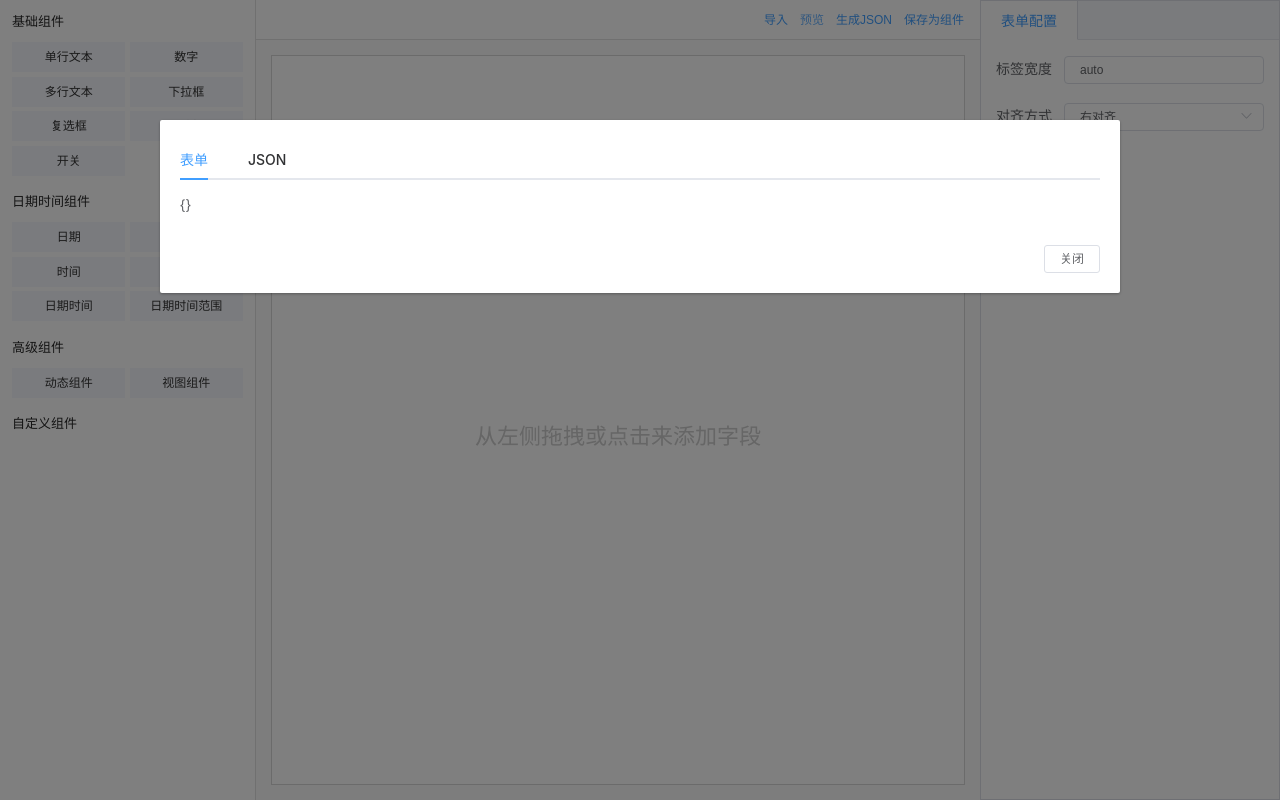
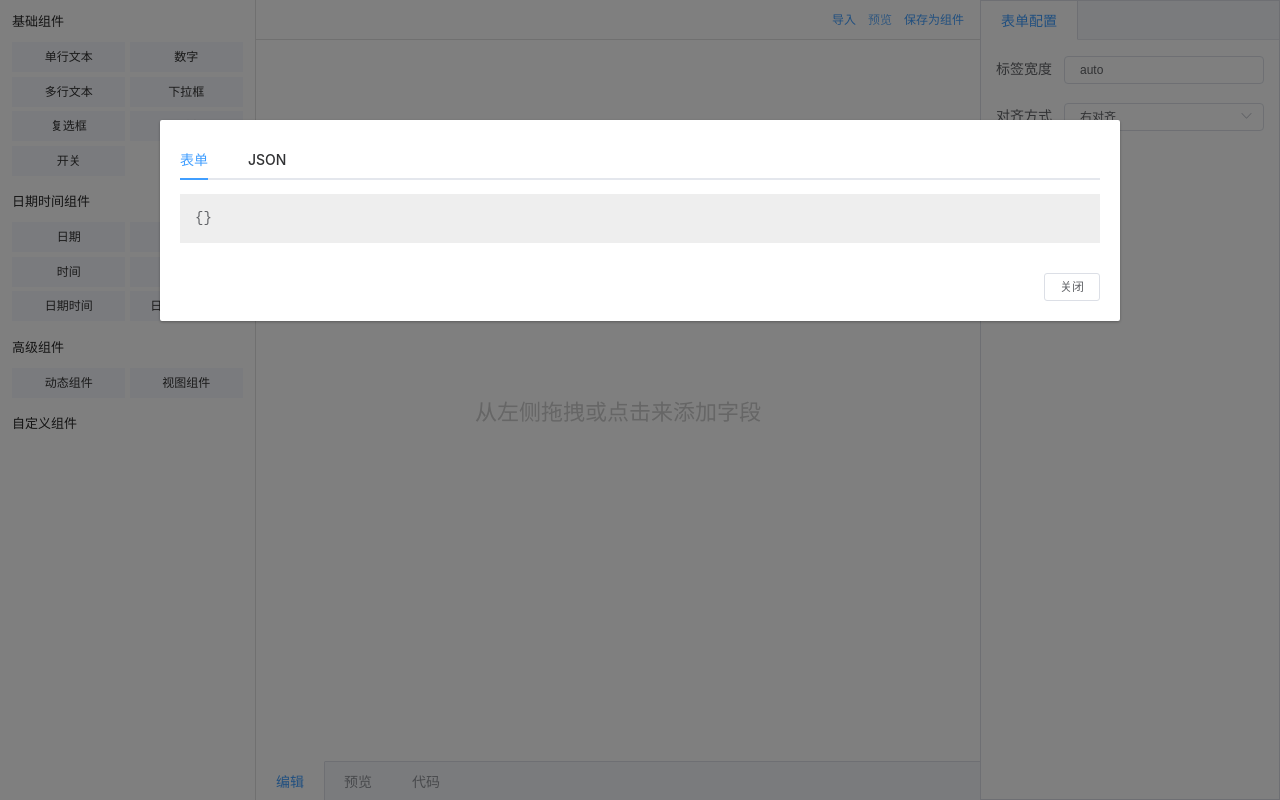
Before and after one commit to lanyuechen/lucy, a Vue app: page / in a window 1280 px wide. Both pictures are taken after a click on the button "预览". Built offline with nearby package versions, Linux system fonts and the light colour scheme.

Commit message:
结构优化

```diff
--- /dev/null
+++ b/src/components/Code/index.vue
@@ -0,0 +1,18 @@
+<template>
+  <code><pre>{{ JSON.stringify(json, undefined, 2) }}</pre></code>
+</template>
+
+<script>
+export default {
+  props: ['json'],
+};
+</script>
+
+<style lang="scss" scoped>
+code {
+  display: block;
+  background: #eee;
+  padding: 0 15px;
+  overflow: hidden;
+}
+</style>
--- a/src/components/FormFoundry/ModalPreview.vue
+++ b/src/components/FormFoundry/ModalPreview.vue
@@ -2,20 +2,21 @@
   <el-dialog
     width="75%"
     class="dialog-no-header"
-    :visible.sync="visible"
+    :visible="visible"
+    :before-close="() => $emit('update:visible', false)"
   >
     <el-tabs>
-      <el-tab-pane label="表单">
+      <el-tab-pane label="表单" lazy>
         <viewer
-          v-if="visible"
           v-model="dataForm"
           :data-source="dataSource"
           :form-config="formConfig"
         />
-        {{ JSON.stringify(dataForm, undefined, 2)}}
+        <!-- 大写用于区分原code标签 -->
+        <Code :json="dataForm" />
       </el-tab-pane>
-      <el-tab-pane label="JSON">
-        <code><pre>{{ JSON.stringify(dataSource, undefined, 2) }}</pre></code>
+      <el-tab-pane label="JSON" lazy>
+        <Code :json="dataSource" />
       </el-tab-pane>
     </el-tabs>
     <span slot="footer">
@@ -25,9 +26,12 @@
 </template>
 
 <script>
-
+import Code from '@/components/Code';
 export default {
   props: ['dataSource', 'formConfig', 'visible'],
+  components: {
+    Code
+  },
   data() {
     return {
       dataForm: {}
--- a/src/components/FormFoundry/index.vue
+++ b/src/components/FormFoundry/index.vue
@@ -19,10 +19,11 @@
       <div class="header">
         <el-button type="text">导入</el-button>
         <el-button type="text" @click="previewVisible = true">预览</el-button>
-        <el-button type="text">生成JSON</el-button>
         <el-button type="text">保存为组件</el-button>
       </div>
       <div class="body">
+        <el-tabs v-model="mainTab" tab-position="bottom" type="border-card">
+          <el-tab-pane label="编辑" name="editor">
             <editor
               :current.sync="current"
               :data-source="dataSource"
@@ -30,6 +31,19 @@
               :form-config="formConfig"
               @click="(c) => current = c.id"
             />
+          </el-tab-pane>
+          <el-tab-pane label="预览" name="viewer">
+            <viewer
+              v-if="mainTab === 'viewer'"
+              v-model="dataForm"
+              :data-source="dataSource"
+              :form-config="formConfig"
+            />
+          </el-tab-pane>
+          <el-tab-pane label="代码" name="coder">
+            <Code :json="dataSource" />
+          </el-tab-pane>
+        </el-tabs>
       </div>
     </div>
     <div class="right">
@@ -40,7 +54,6 @@
             :data-source="formDefines"
           />
           <code><pre>{{ JSON.stringify(dataForm, undefined, 2) }}</pre></code>
-          <code><pre>{{ JSON.stringify(dataSource, undefined, 2) }}</pre></code>
         </el-tab-pane>
         <el-tab-pane v-if="current" label="属性配置" name="attr">
           <!-- 使用v-if是为了防止view渲染的时候因为el-tab-pane导致的显示错误 -->
@@ -66,6 +79,7 @@
 import draggable from 'vuedraggable';
 import FormBox from '@/components/FormBox';
 import Editor from '@/components/Editor';
+import Code from '@/components/Code';
 import DraggableMenus from './DraggableMenus';
 import ModalPreview from './ModalPreview';
 
@@ -77,6 +91,7 @@ export default {
     Editor,
     DraggableMenus,
     ModalPreview,
+    Code,
   },
   data() {
     return {
@@ -86,6 +101,7 @@ export default {
       formDefines: this.config.form,
 
       current: '',
+      mainTab: 'editor',
       currentConfig: 'form',
       dataSource: [],
       customComponents: [],
@@ -154,12 +170,20 @@ export default {
     }
     .body {
       flex: auto;
-      background: #fff;
-      margin: 15px;
-      border: 1px solid rgb(214, 214, 214);
       position: relative;
       form {
         height: 100%;
+      }
+      &>>>.el-tabs {
+        height: 100%;
+        box-shadow: none;
+        border: none;
+        .el-tabs__content {
+          height: calc(100% - 49px);
+          .el-tab-pane {
+            height: 100%;
+          }
+        }
       }
     }
   }
--- a/src/components/Viewer/index.vue
+++ b/src/components/Viewer/index.vue
@@ -1,13 +1,13 @@
 <template>
-  <el-form label-width="auto">
-    <div v-for="c in dataSource" :key="c.id">
+  <el-form v-bind="formConfig">
     <form-item
+      v-for="c in dataSource"
+      :key="c.id"
       :config="c"
       :value="value[c.key]"
       :disabled="c.disabled | calcCondition(value)"
       @input="(val) => handleInput(c.key, val)"
     />
-    </div>
   </el-form>
 </template>
 
@@ -19,6 +19,12 @@ export default {
     calcCondition
   },
   props: {
+    formConfig: {
+      type: Object,
+      default: () => ({
+        labelWidth: 'auto'
+      })
+    },
     dataSource: {
       type: Array,
       default: () => []
```
Lines whose indentation alone changed are shown as unchanged.
